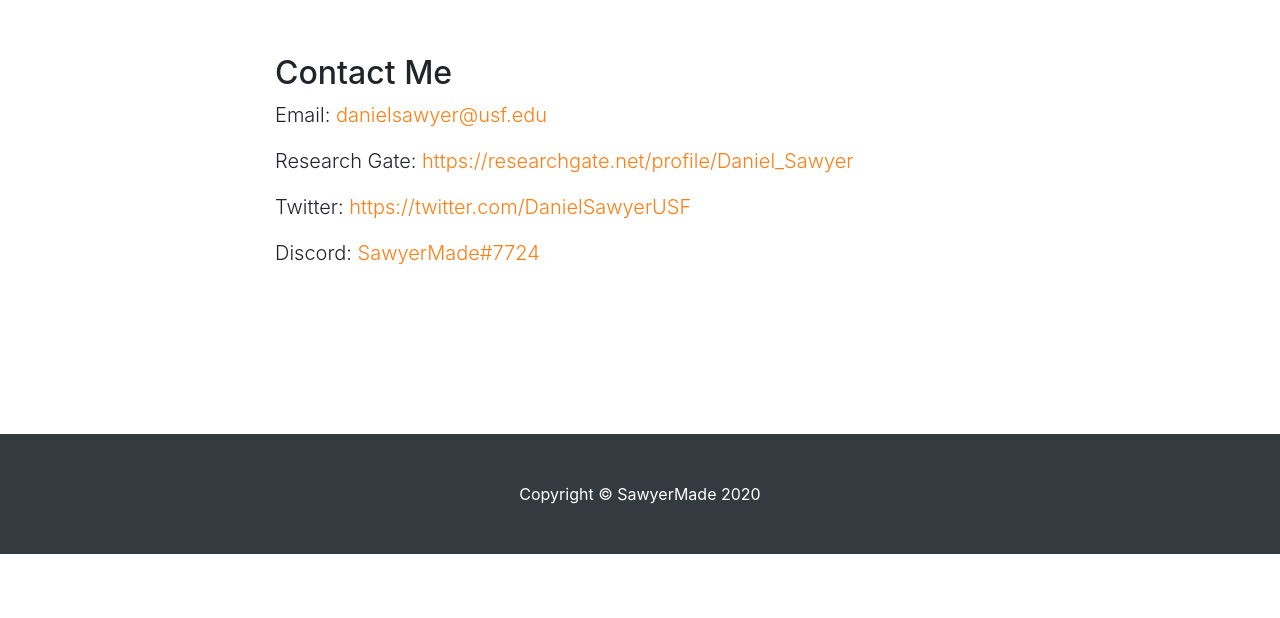
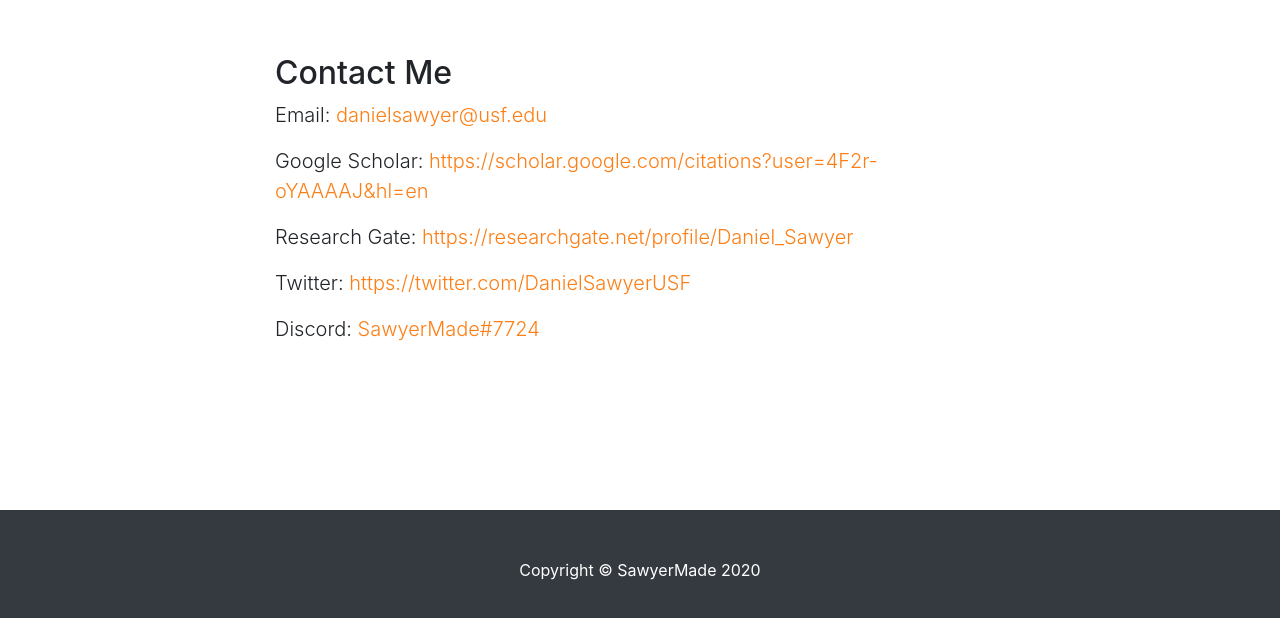
Before and after one commit to sawyermade/danielsawyer.com, a website with bundled scripts: page index.html in a window 1280 px wide. Shown: the part 3483-4101 px from the top of the page. Before the commit the page ends 4037 px from the top, so only its background shows below. Built offline with nearby package versions, Linux system fonts and the light colour scheme.

Commit message:
google scholar link

```diff
--- a/index.html
+++ b/index.html
@@ -97,6 +97,7 @@
         <div class="col-lg-8 mx-auto">
           <h2>Contact Me</h2>
           <p class="lead">Email: <a target="_blank" href="mailto:danielsawyer@usf.edu">danielsawyer@usf.edu</a></p>
+          <p class="lead">Google Scholar: <a target="_blank" href="https://scholar.google.com/citations?user=4F2r-oYAAAAJ&hl=en">https://scholar.google.com/citations?user=4F2r-oYAAAAJ&hl=en</a></p>
           <p class="lead">Research Gate: <a target="_blank" href="https://researchgate.net/profile/Daniel_Sawyer">https://researchgate.net/profile/Daniel_Sawyer</a></p>
           <p class="lead">Twitter: <a target="_blank" href="https://twitter.com/DanielSawyerUSF">https://twitter.com/DanielSawyerUSF</a></p>
           <p class="lead">Discord: <a target="_blank" href="https://discord.gg/M9ruUwJ">SawyerMade#7724</a></p>
```
